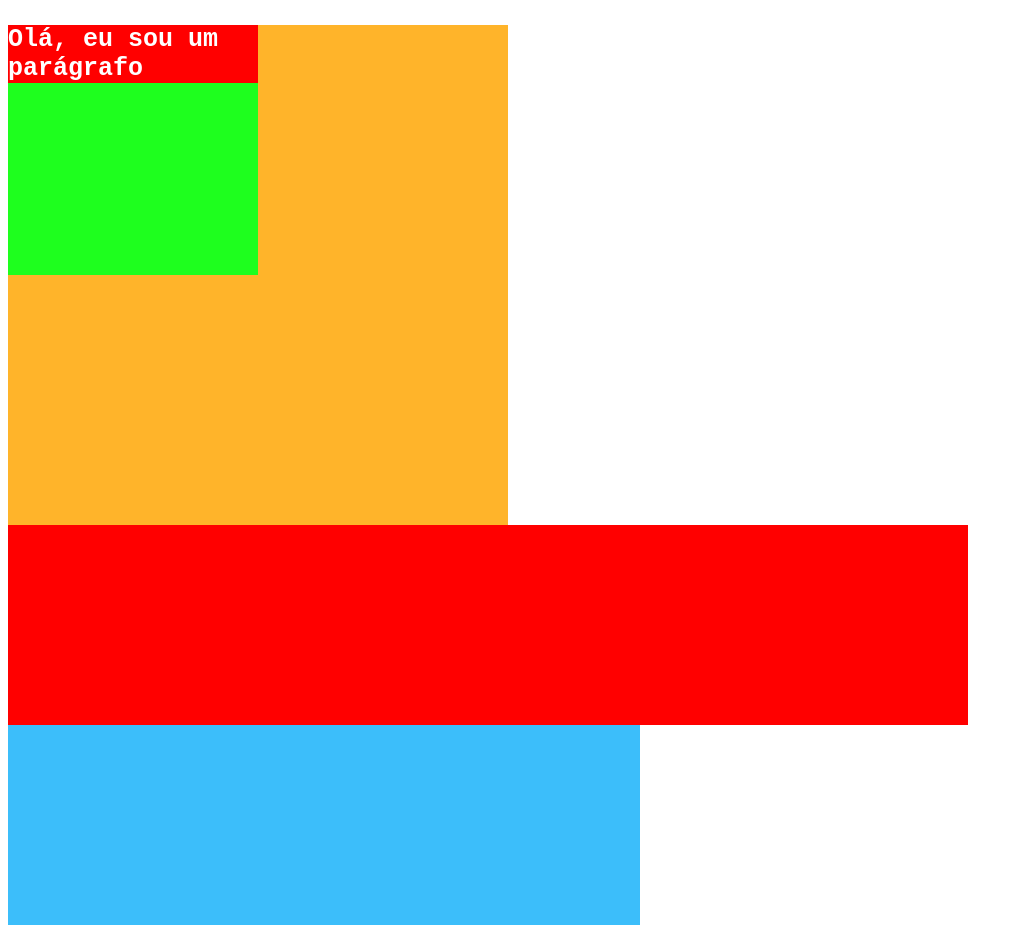
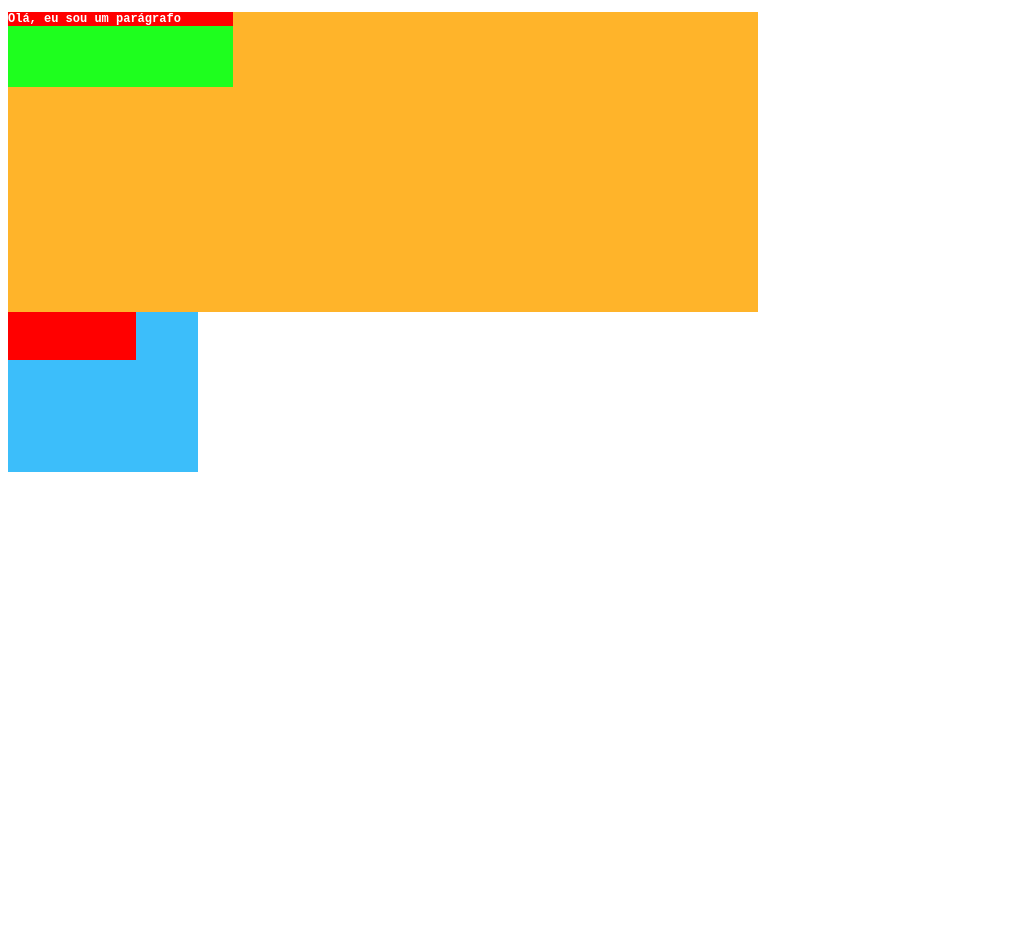
Before and after one commit to Pedro-Jsn/SPTech, a plain HTML site: page atividade1/atv1_Ex2.html in a window 1280 px wide. Shown: the whole page, without its empty margins (0-1023 px from the left). After the commit the page ends 800 px from the top, so only its background shows below. Drawn offline with Linux system fonts and the light colour scheme.

Commit message:
Atividade 1

```diff
--- a/atividade1/atv1_Ex2.html
+++ b/atividade1/atv1_Ex2.html
@@ -8,33 +8,33 @@
     <style>
         .container{
             background-color: #ffb42a;
-            width: 500px;
-            height: 500px;
+            width: 750px;
+            height: 300px;
         }
 
         .container .content{
             background-color: #1eff1e;
-            width: 50%;
-            height: 50%;
+            width: 30%;
+            height: 25%;
         }
 
         .text{
             color: white;
             background-color: red;
-            font-size: 25px;
+            font-size: 12px;
             font-family: monospace;
             font-weight: bold;
         }
 
         .container_2{
-            width: 50%;
-            height: 50vh;
+            width: 15%;
+            height: 20vh;
             background-color: rgb(60, 190, 250);
         }
 
         .container_2 .content{
-            width: 75vw;
-            height: 50%;
+            width: 10vw;
+            height: 30%;
             background-color: rgb(255, 0, 0);
         }
 
--- a/atividade1/style.css
+++ b/atividade1/style.css
@@ -1,31 +1,31 @@
 .container{
     background-color: #ffb42a;
-    width: 500px;
-    height: 500px;
+    width: 900px;
+    height: 350px;
 }
 
 .container .content{
     background-color: #1eff1e;
-    width: 50%;
-    height: 50%;
+    width: 70%;
+    height: 30%;
 }
 
 .text{
     color: white;
     background-color: red;
-    font-size: 25px;
+    font-size: 37;
     font-family: monospace;
     font-weight: bold;
 }
 
 .container_2{
-    width: 50%;
-    height: 50vh;
+    width: 65%;
+    height: 65vh;
     background-color: rgb(60, 190, 250);
 }
 
 .container_2 .content{
-    width: 75vw;
-    height: 50%;
+    width: 78vw;
+    height: 78%;
     background-color: rgb(255, 0, 0);
 }
```
